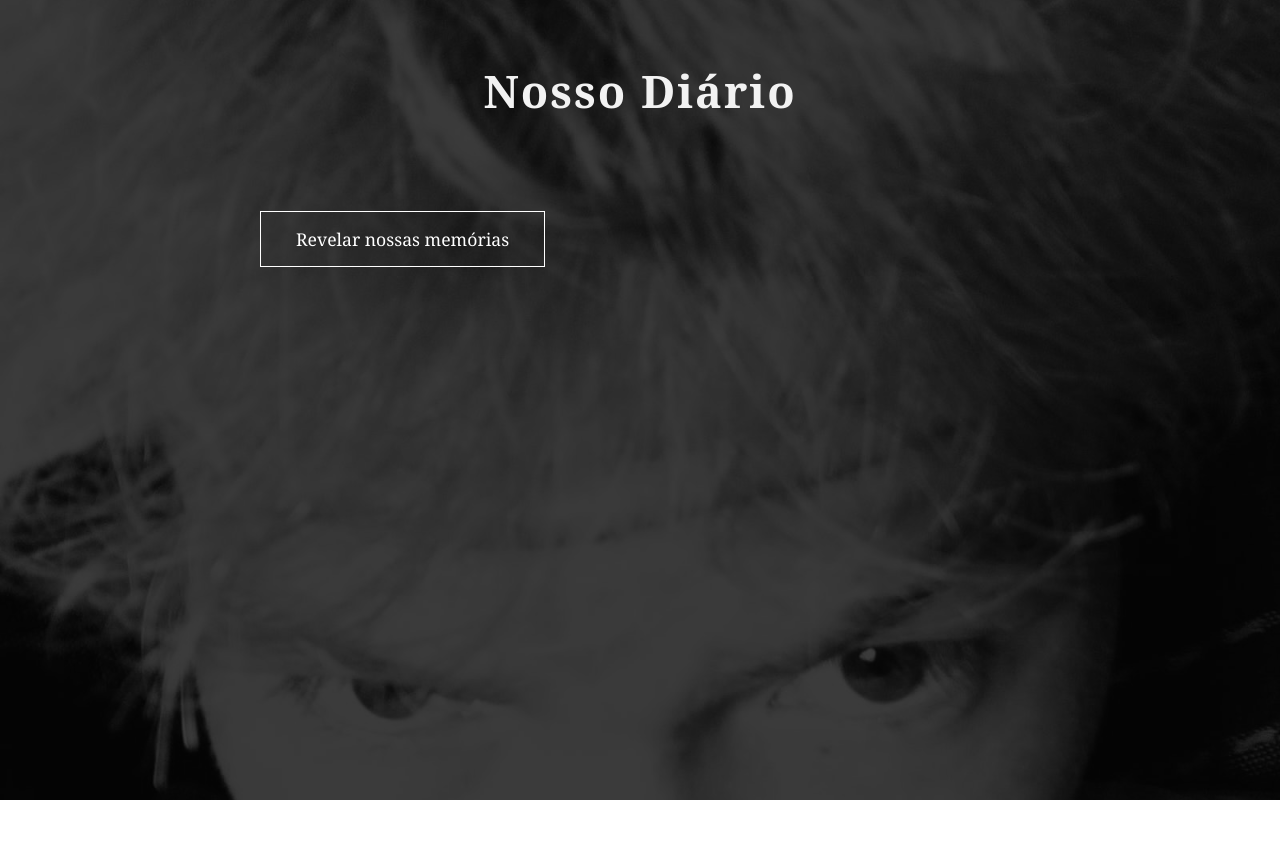
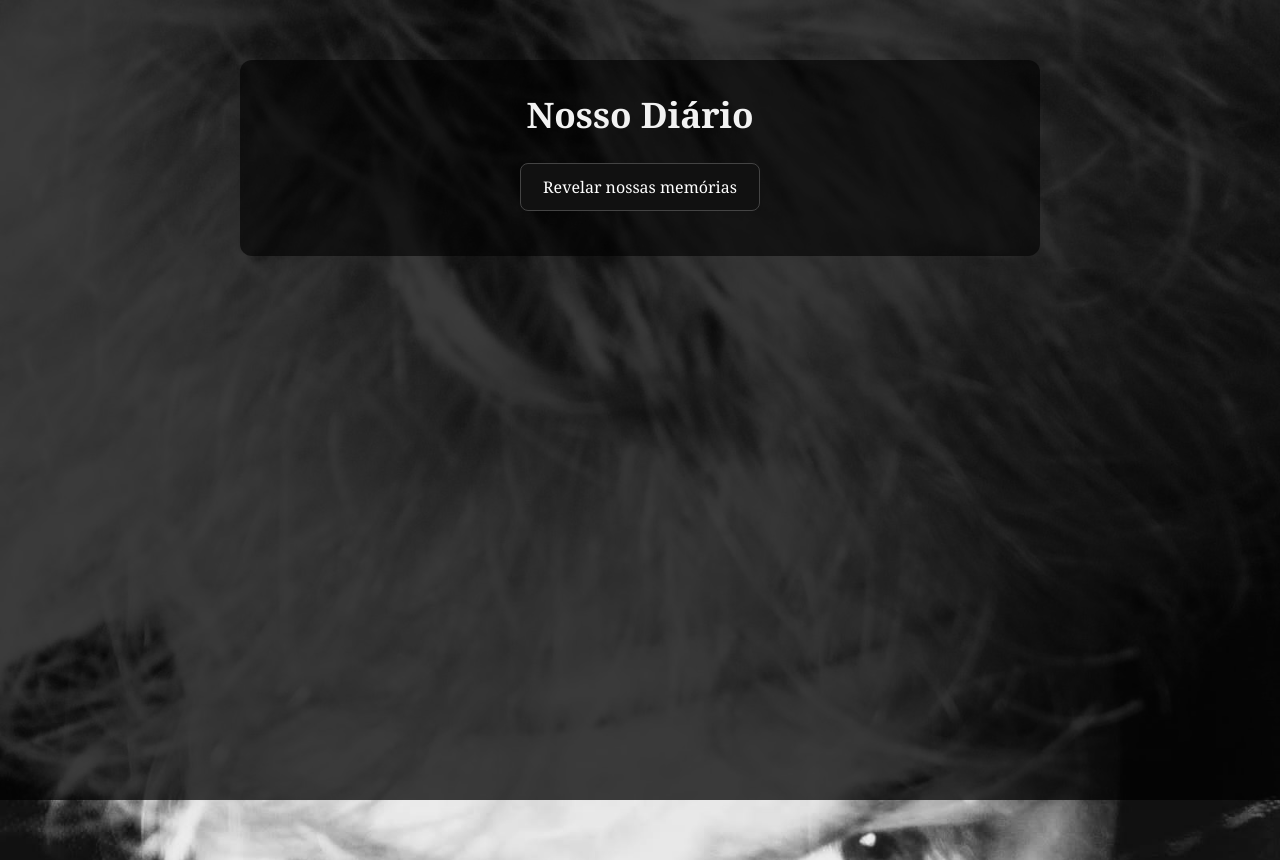
Before and after one commit to camilecoutoo2-dev/entre-linhas, a plain HTML site: page index.html in a window 1280 px wide. Before the commit the page ends 800 px from the top, so only its background shows below. Drawn offline with Linux system fonts and the light colour scheme.

Commit message:
Update style.css

```diff
--- a/style.css
+++ b/style.css
@@ -6,87 +6,58 @@
 }
 
 body {
-  min-height: 100vh;
-  background: url("fundo.jpg") no-repeat center center fixed;
+  height: 100vh;
+  background-image: url("fundo.jpg"); /* SUA FOTO AQUI */
   background-size: cover;
+  background-position: center;
+  background-attachment: fixed;
   color: #f2f2f2;
 }
 
-/* camada escura pra dar clima */
 .overlay {
   position: fixed;
   top: 0;
   left: 0;
   width: 100%;
   height: 100%;
-  background: rgba(0, 0, 0, 0.75);
-  z-index: 0;
+  background: rgba(0,0,0,0.75);
+  z-index: -1;
 }
 
 .diario {
-  position: relative;
-  z-index: 1;
   max-width: 800px;
-  margin: 0 auto;
-  padding: 60px 20px 100px;
+  margin: 60px auto;
+  padding: 30px;
+  background: rgba(0,0,0,0.6);
+  border-radius: 12px;
 }
 
-.diario h1 {
-  font-size: 2.8rem;
-  margin-bottom: 40px;
+h1 {
   text-align: center;
-  letter-spacing: 2px;
+  margin-bottom: 25px;
+  font-size: 2.2em;
 }
 
 .conteudo {
-  display: flex;
-  flex-direction: column;
-  gap: 25px;
-  font-size: 1.3rem;
+  font-size: 1.2em;
   line-height: 1.8;
-}
-
-.linha {
-  animation: aparecer 1s ease forwards;
-  opacity: 0;
-}
-
-@keyframes aparecer {
-  to {
-    opacity: 1;
-  }
+  margin-bottom: 25px;
+  white-space: pre-line;
 }
 
 button {
-  margin-top: 50px;
-  align-self: center;
-  padding: 15px 35px;
-  font-size: 1.1rem;
-  background: transparent;
+  display: block;
+  margin: 15px auto;
+  padding: 12px 22px;
+  background: #111;
   color: #fff;
-  border: 1px solid #fff;
+  border: 1px solid #444;
+  border-radius: 8px;
   cursor: pointer;
-  transition: all 0.3s ease;
+  font-size: 1em;
+  transition: 0.3s;
 }
 
 button:hover {
-  background: #fff;
-  color: #000;
+  background: #222;
 }
-
-#btnContinuar {
-  margin-top: 30px;
-  padding: 12px 24px;
-  background: rgba(255,255,255,0.85);
-  color: #000;
-  border: none;
-  font-size: 16px;
-  cursor: pointer;
-}
-
-.texto-diario {
-  margin-top: 40px;
-  max-width: 700px;
-  font-size: 18px;
-  line-height: 1.7;
-}
```
